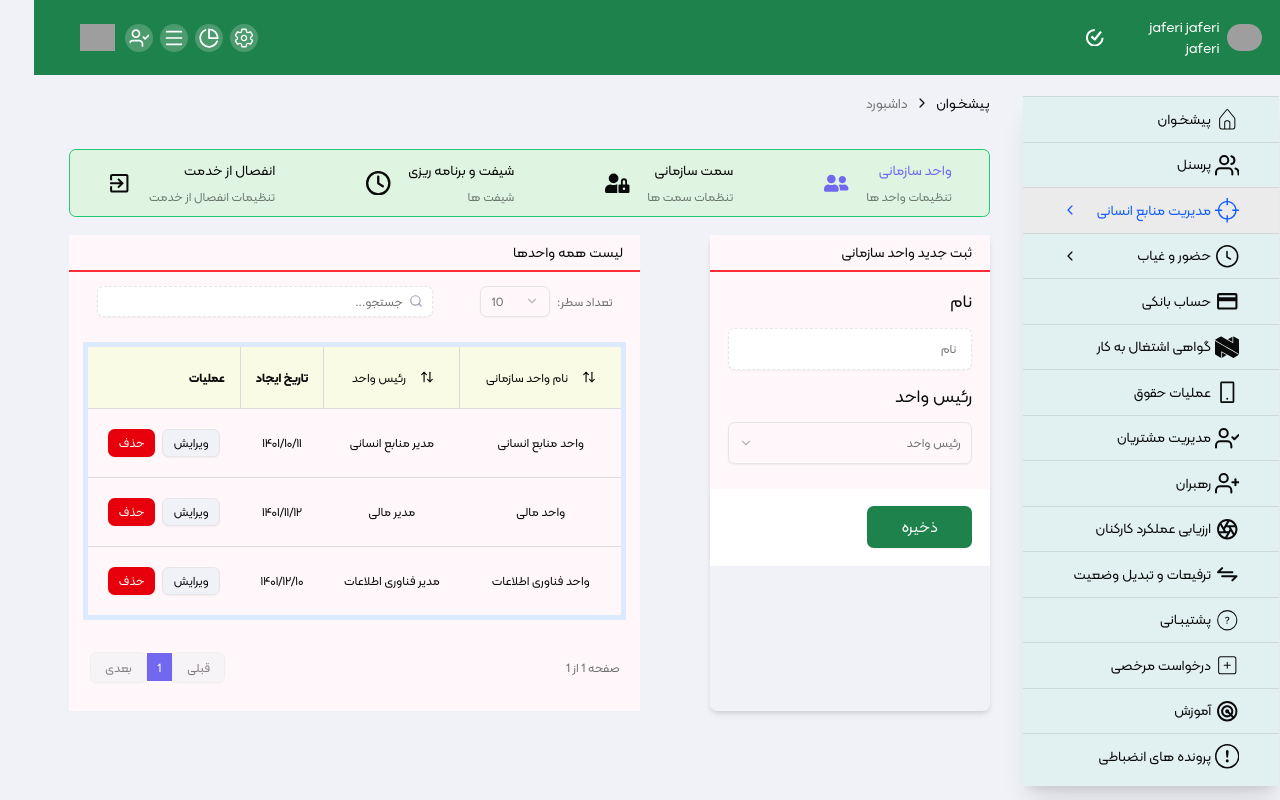
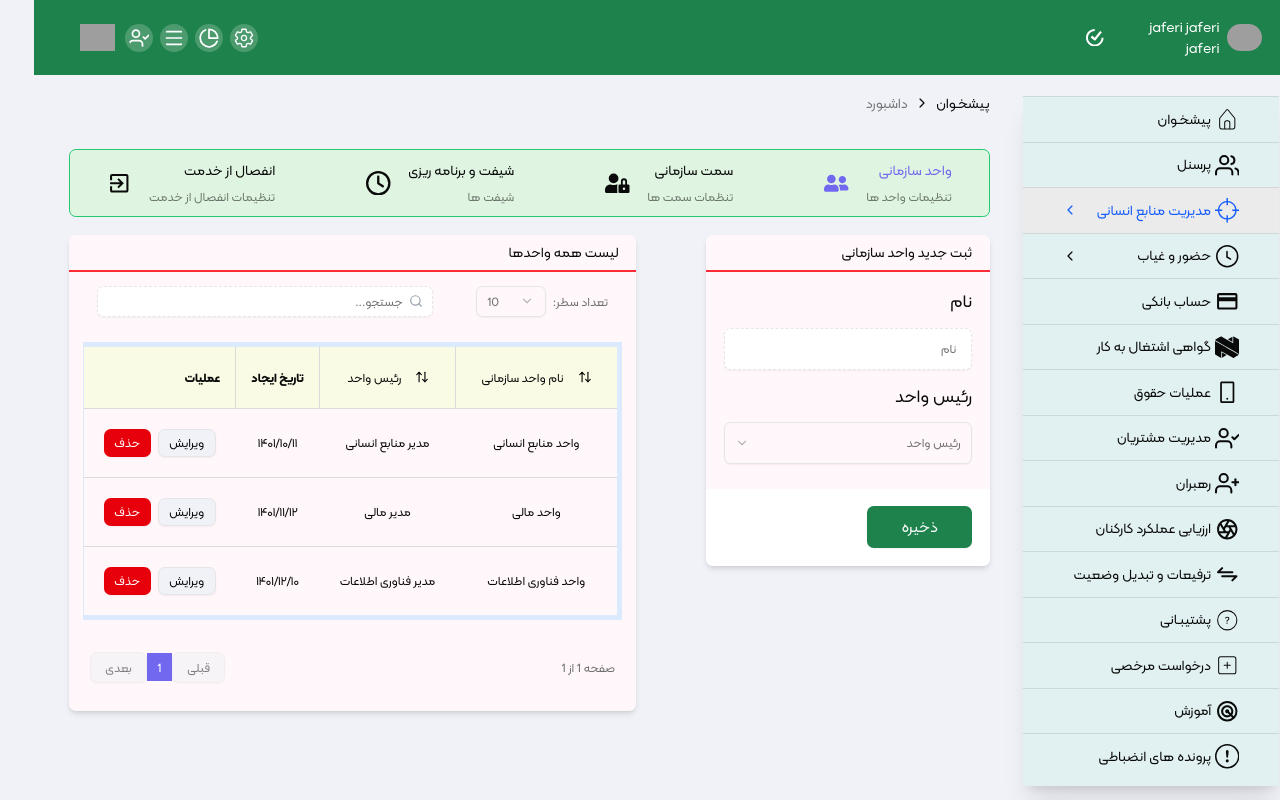
Before and after one commit to NavidVafaeiMajd/dashboard, a React (Vite) app: page /hr in a window 1280 px wide. Built offline with nearby package versions, Linux system fonts and the light colour scheme; grey boxes are pictures that could not be loaded.

Commit message:
fix organization unit rounding and height style

```diff
--- a/src/component/pages/HumanResourceManagement/OrganizationalUnit/OrganizationalUnit.tsx
+++ b/src/component/pages/HumanResourceManagement/OrganizationalUnit/OrganizationalUnit.tsx
@@ -38,7 +38,7 @@ const OrganizationalUnit = () => {
 
    return (
       <div className="flex flex-col md:flex-row gap-x-20 justify-between gap-y-10">
-         <div className="flex flex-col w-full md:w-1/3 rounded-md shadow-md ">
+         <div className="flex flex-col w-full md:w-1/3 rounded-md overflow-hidden shadow-md h-full">
             <div className="flex bg-bgBack justify-between p-2 px-5 border-b-2 border-red-500 items-center">
                <h2> ثبت جدید واحد سازمانی</h2>
             </div>
@@ -108,7 +108,7 @@ const OrganizationalUnit = () => {
             </Form>
          </div>
 
-         <div className="flex flex-col w-full md:w-2/3 bg-bgBack">
+         <div className="flex flex-col w-full md:w-2/3 bg-bgBack rounded-md overflow-hidden shadow-md h-full mb-1">
             <div className="flex bg-bgBack w-full p-2 px-5 border-b-2 border-red-500 items-center">
                <h2> لیست همه واحدها</h2>
             </div>
```
